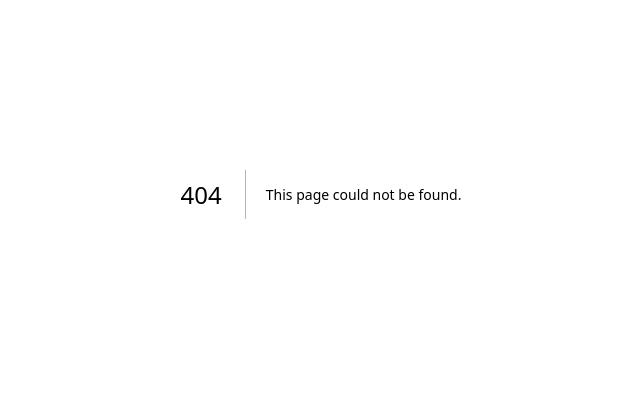
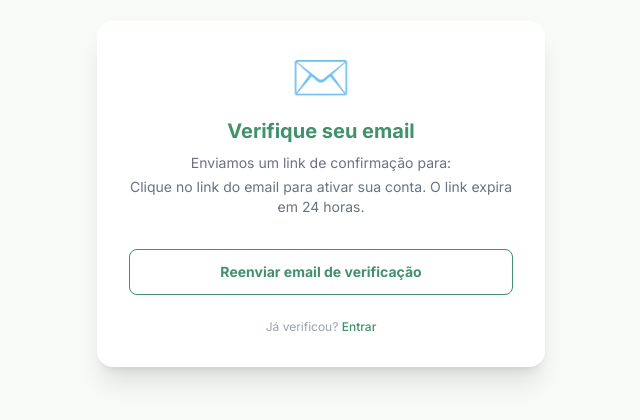
Before and after one commit to EduardoFedeli/Kloop, a Next.js app: page /verify-pending in a window 1280 px wide. Before the commit this address had no page. Shown: the part 206-626 px from the top of the page, without its empty margins (319-959 px from the left). Built offline with nearby package versions, Linux system fonts and the light colour scheme.

Commit message:
feat: criar página /verify-pending com CTA de reenvio

```diff
--- /dev/null
+++ b/src/app/(auth)/verify-pending/page.tsx
@@ -0,0 +1,80 @@
+"use client"
+
+import { useState } from "react"
+import { useSearchParams } from "next/navigation"
+import Link from "next/link"
+
+export default function VerifyPendingPage() {
+  const searchParams = useSearchParams()
+  const email = searchParams.get("email") ?? ""
+  const [status, setStatus] = useState<"idle" | "loading" | "sent" | "rate_limited" | "error">("idle")
+
+  async function handleResend() {
+    if (!email) return
+    setStatus("loading")
+
+    const res = await fetch("/api/auth/resend-verification", {
+      method: "POST",
+      headers: { "Content-Type": "application/json" },
+      body: JSON.stringify({ email }),
+    })
+
+    if (res.status === 429) {
+      setStatus("rate_limited")
+      return
+    }
+
+    if (!res.ok) {
+      setStatus("error")
+      return
+    }
+
+    setStatus("sent")
+  }
+
+  return (
+    <div className="flex min-h-screen items-center justify-center bg-linen p-4">
+      <div className="w-full max-w-md rounded-2xl bg-white p-8 shadow-xl text-center">
+        <div className="mb-4 text-5xl">✉️</div>
+        <h1 className="mb-2 text-xl font-bold text-airforce">Verifique seu email</h1>
+        <p className="mb-1 text-sm text-gray-500">Enviamos um link de confirmação para:</p>
+        {email && <p className="mb-6 font-semibold text-airforce">{email}</p>}
+        <p className="mb-8 text-sm text-gray-500">
+          Clique no link do email para ativar sua conta. O link expira em 24 horas.
+        </p>
+
+        {status === "sent" && (
+          <div className="mb-4 rounded-md bg-teal/10 border border-teal/20 p-3 text-sm font-medium text-teal">
+            novo email enviado! verifique sua caixa de entrada.
+          </div>
+        )}
+        {status === "rate_limited" && (
+          <div className="mb-4 rounded-md bg-amber-50 border border-amber-200 p-3 text-sm text-amber-800">
+            muitas tentativas. aguarde 60 segundos.
+          </div>
+        )}
+        {status === "error" && (
+          <div className="mb-4 rounded-md bg-red-50 border border-red-100 p-3 text-sm text-red-500">
+            não foi possível reenviar o email. tente novamente.
+          </div>
+        )}
+
+        <button
+          type="button"
+          onClick={handleResend}
+          disabled={status === "loading" || status === "sent"}
+          className="w-full rounded-lg border border-teal p-3 text-sm font-bold text-teal transition-colors hover:bg-teal/5 disabled:opacity-50"
+        >
+          {status === "loading" ? "Enviando..." : "Reenviar email de verificação"}
+        </button>
+
+        <p className="mt-6 text-xs text-gray-400">
+          Já verificou?{" "}
+          <Link href="/login" className="font-medium text-teal hover:underline">
+            Entrar
+          </Link>
+        </p>
+      </div>
+    </div>
+  )
+}
```
